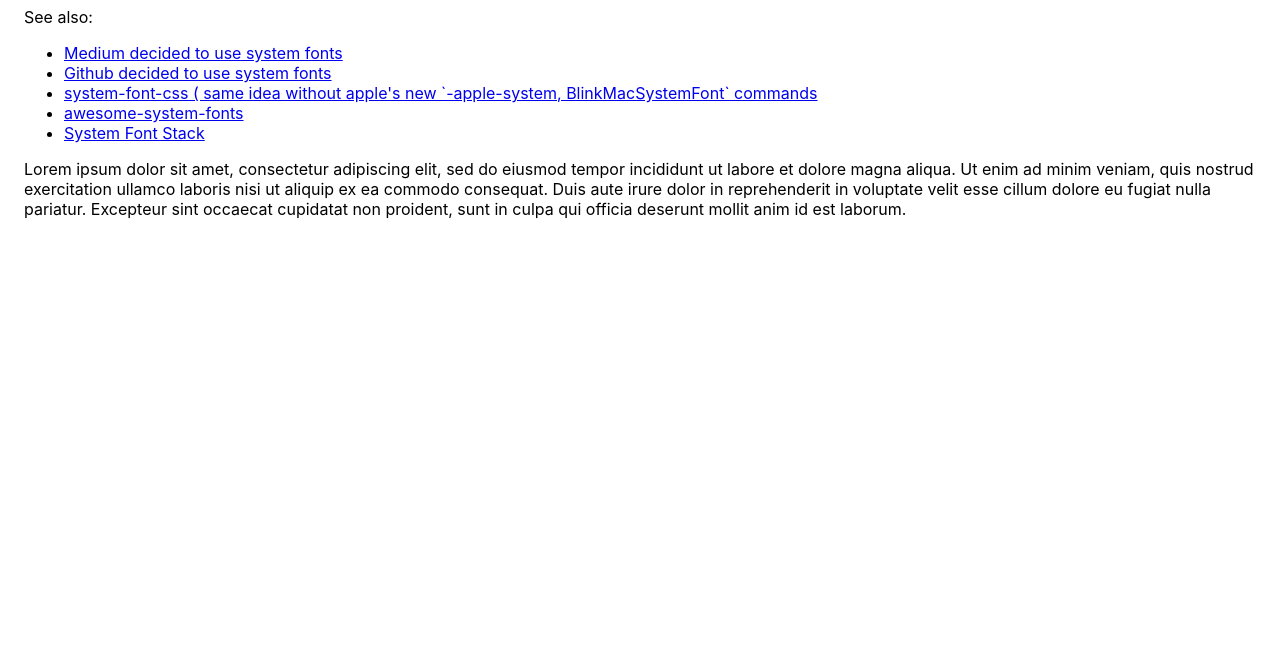
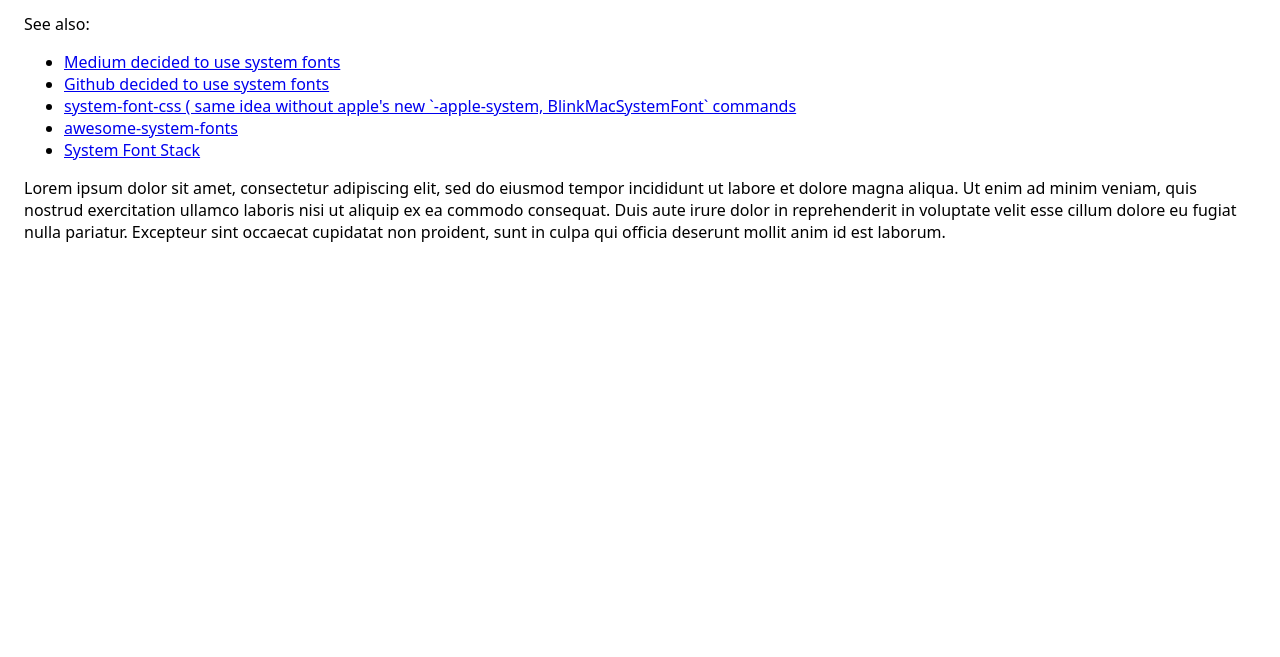
Before and after one commit to nimiq/elements, a plain HTML site: page index.html in a window 1280 px wide. Shown: the part 143-800 px from the top of the page. Drawn offline with Linux system fonts and the light colour scheme.

Commit message:
Add "system-ui" generic font family

```diff
--- a/fast-font.css
+++ b/fast-font.css
@@ -1,5 +1,5 @@
 html {
-    font-family: -apple-system, BlinkMacSystemFont, "Segoe UI", "Roboto", "Oxygen", "Ubuntu", "Cantarell", "Fira Sans", "Droid Sans", "Helvetica Neue", Helvetica, Arial, sans-serif, "Apple Color Emoji", "Segoe UI Emoji", "Segoe UI Symbol";
+    font-family: system-ui, -apple-system, BlinkMacSystemFont, "Segoe UI", "Roboto", "Oxygen", "Ubuntu", "Cantarell", "Fira Sans", "Droid Sans", "Helvetica Neue", Helvetica, Arial, sans-serif, "Apple Color Emoji", "Segoe UI Emoji", "Segoe UI Symbol";
     font-weight: normal;
     -webkit-font-smoothing: antialiased;
     -moz-osx-font-smoothing: grayscale;
```
Also changed, not shown: README.md.
